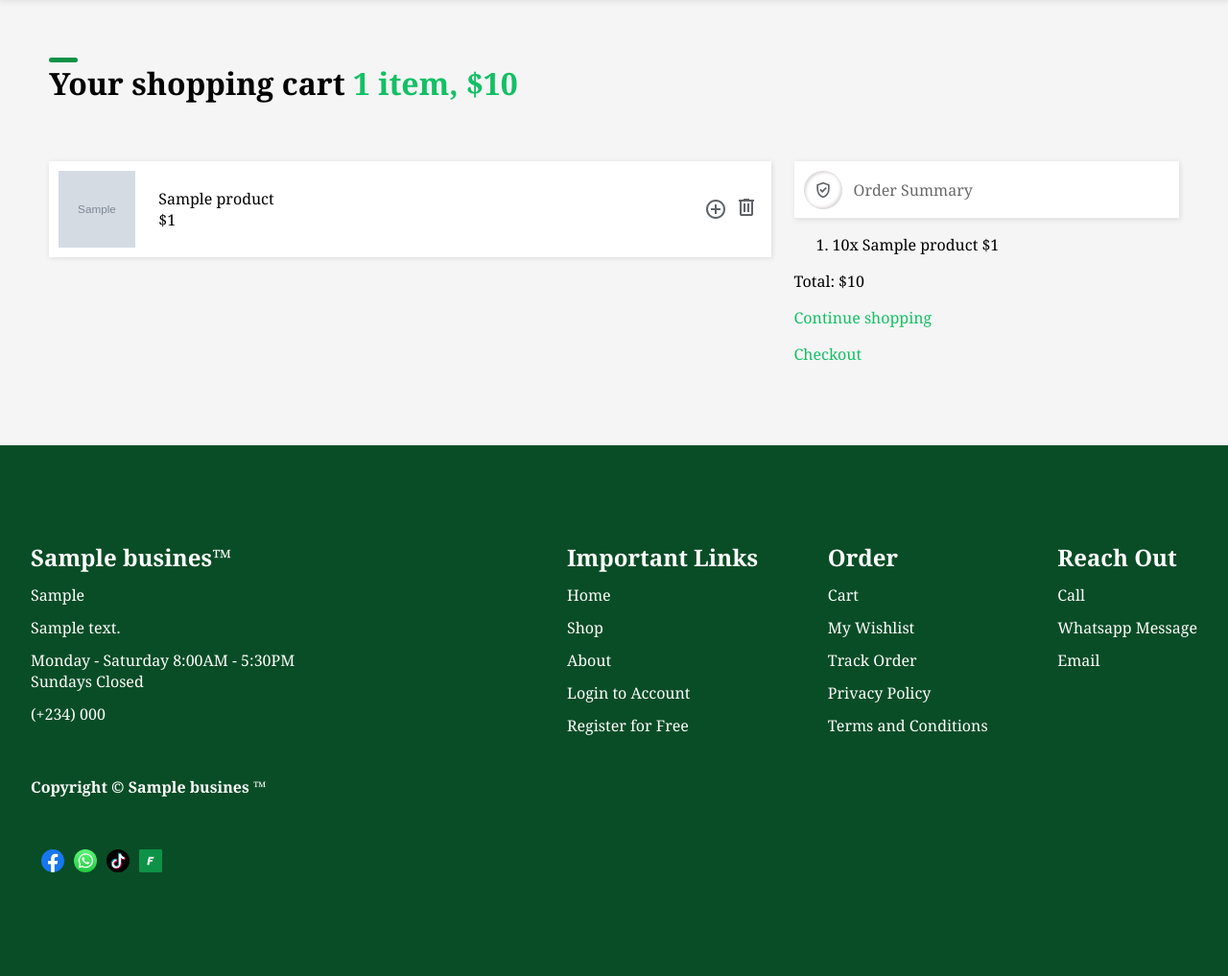
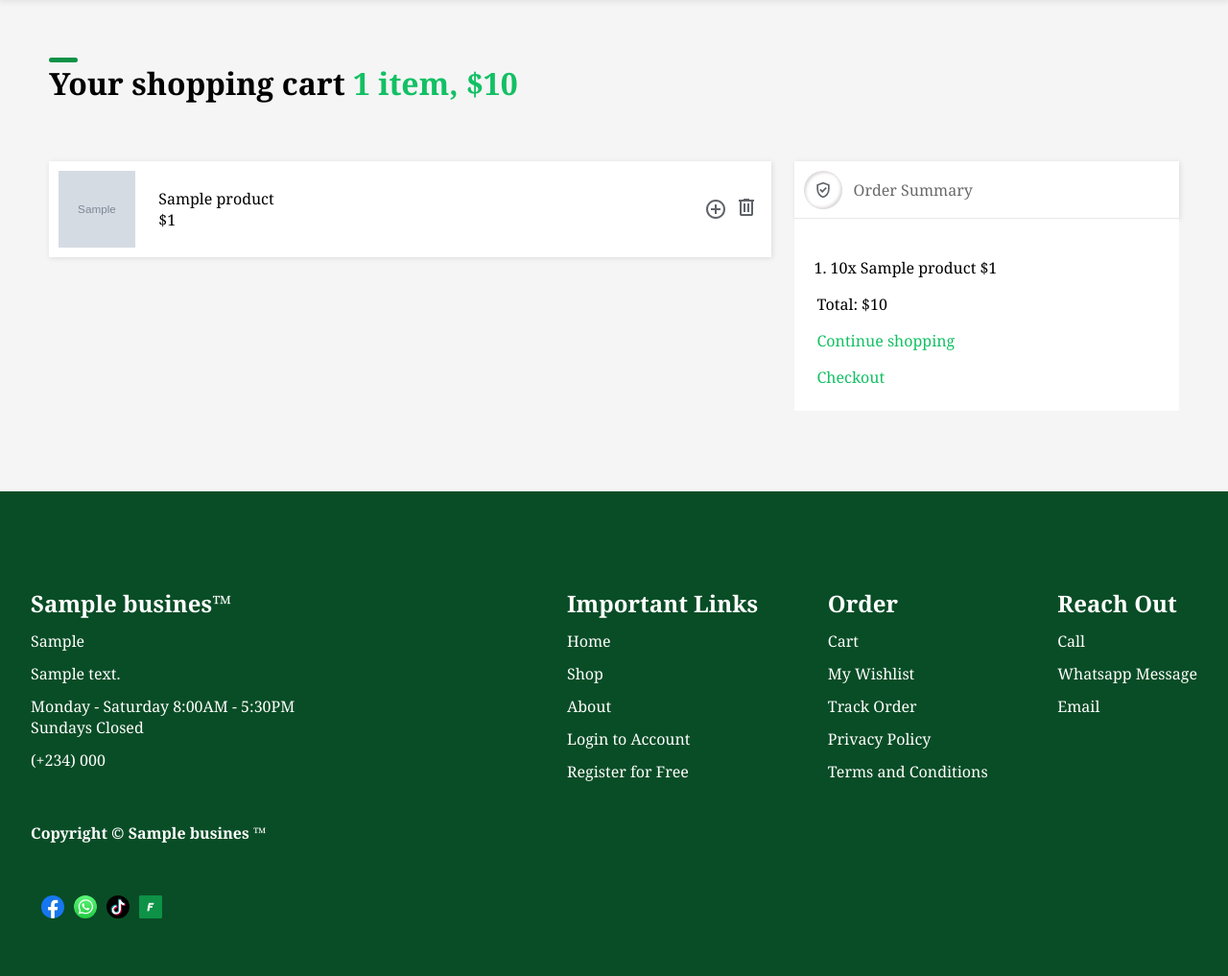
Before and after one commit to akintolatech/fabletech, a Django app: template cart/templates/cart/detail.html in a window 1280 px wide. Shown: the part 70-1087 px from the top of the page at 96% size. Before the commit the page ends 979 px from the top, so only its background shows below. Run offline with Django 5.2, Linux system fonts and the light colour scheme; the template is opened without the code that fills it: most values are stand-ins (such as "Sample title", 1, 10 or a date in 2020); grey boxes marked "Sample" are stand-in pictures; some libraries are stand-ins or nearby versions.

Commit message:
Cart UI Refactor

```diff
--- a/fabletech/settings.py
+++ b/fabletech/settings.py
@@ -43,7 +43,7 @@ SECRET_KEY = 'django-insecure-mu=qq@s)9(#mwh$n@%15r8t-8ey-ckd)0wciolj)=+klg%xlbo
 # SECURITY WARNING: don't run with debug turned on in production!
 DEBUG = True
 
-ALLOWED_HOSTS = []
+ALLOWED_HOSTS = ["*"]
 
 
 # Application definition
--- a/static/styles/shop.css
+++ b/static/styles/shop.css
@@ -198,6 +198,24 @@ input[type="search"] {
     /* font-family: Aisha Blush; */
     font-size: 1rem;
 }
+
+
+.cart-summary-box {
+  /* border: 1px solid red; */
+  background-color: white;
+  padding: 24px;
+  box-sizing: border-box;
+}
+
+.cart-summary-box ol{
+  padding-left: 14px ;
+}
+
+.cart-summary-box ol li{
+  margin-block: 12px;
+
+}
+
 
 
 
```
Also changed, not shown: db.sqlite3.
